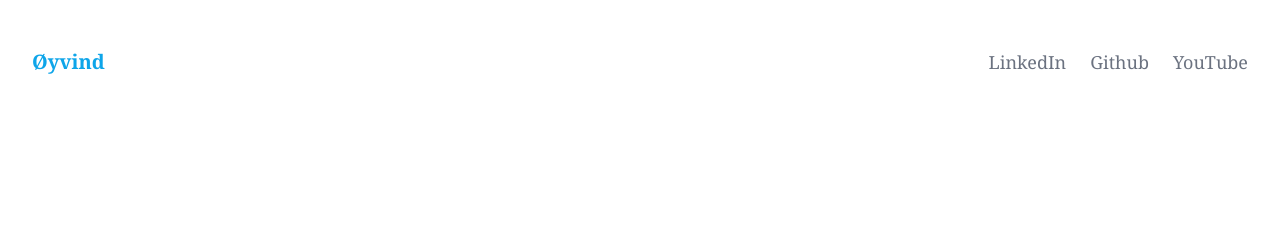
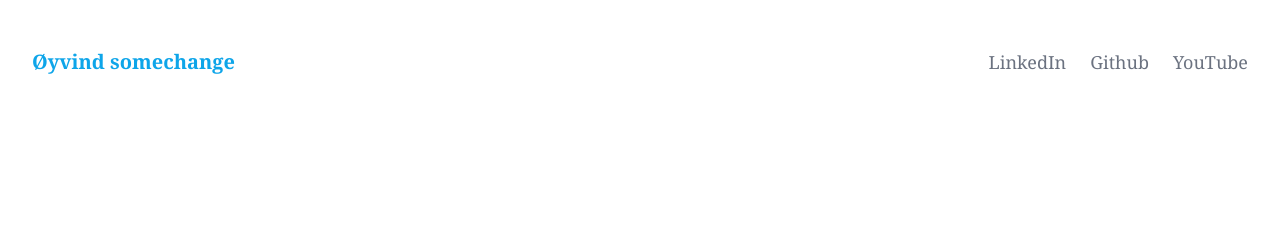
Before and after one commit to aukoyy/oacomhtml, a plain HTML site: page index.html in a window 1280 px wide. Shown: the top 249 px of the page. Drawn offline with nearby package versions, Linux system fonts and the light colour scheme.

Commit message:
some change

```diff
--- a/index.html
+++ b/index.html
@@ -17,7 +17,7 @@
 <body class="mt-12 flex flex-col items-center mx-8">
 
   <header class="w-full max-w-7xl sm:flex sm:justify-between">
-    <h1 class="font-semibold text-xl text-sky-500 mb-4">Øyvind</h1>
+    <h1 class="font-semibold text-xl text-sky-500 mb-4">Øyvind somechange</h1>
     <div class="flex flex-col sm:flex-row sm:justify-center sm:space-x-6 text-gray-500 text-lg"
       aria-label="Main divigation">
       <a target="_blank" href="https://www.linkedin.com/in/oyvindaukner/"
```
